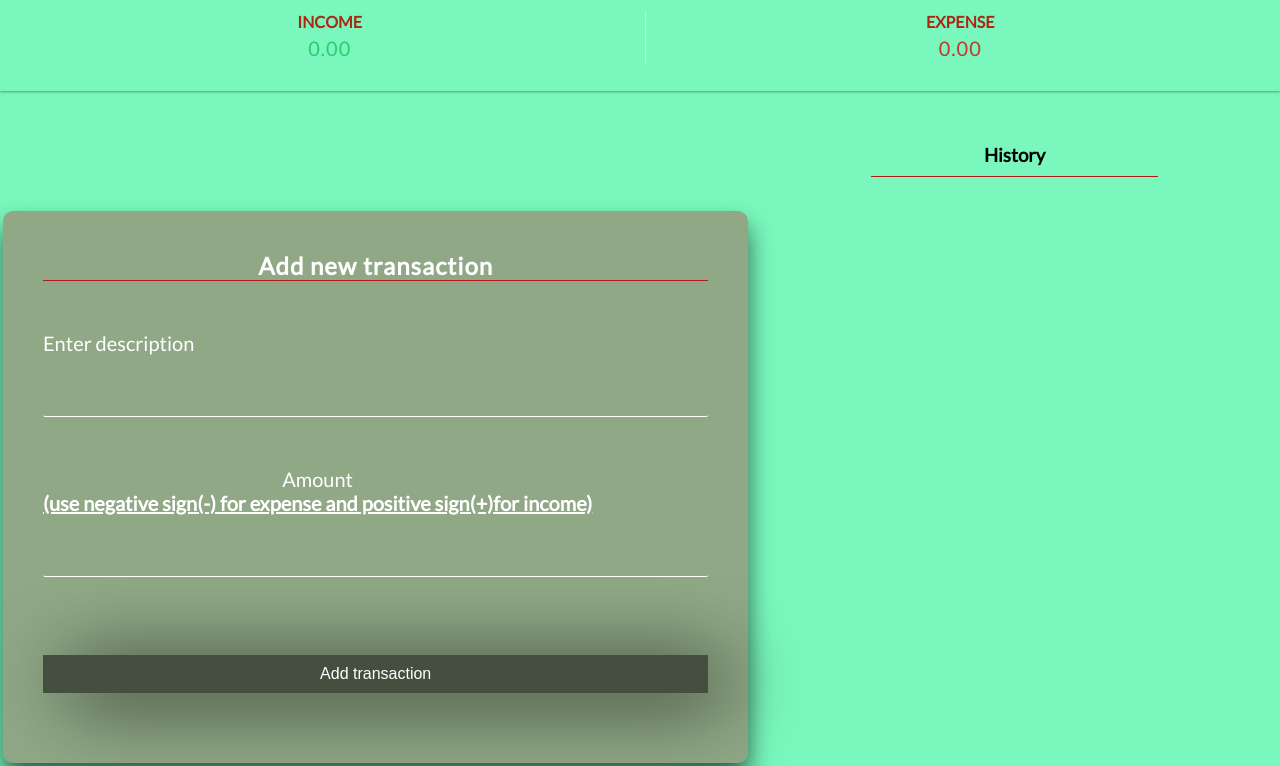
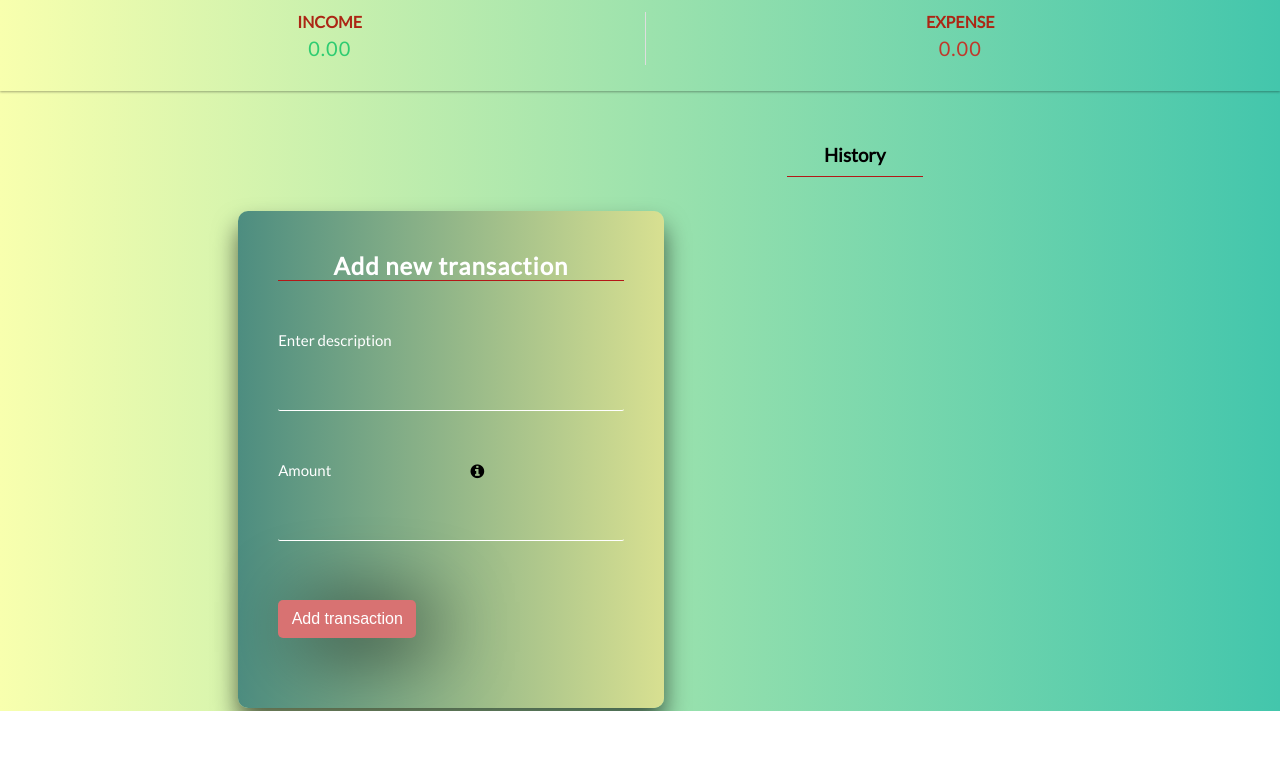
Before and after one commit to Ryzen-1/Web-Developement-projects, a plain HTML site: page ExpenseTracker/Index.html in a window 1280 px wide. Shown: the part 184-950 px from the top of the page. After the commit the page ends 895 px from the top, so only its background shows below. Drawn offline with Linux system fonts and the light colour scheme; a web font is replaced by a local one.

Commit message:
add gradient

```diff
--- a/ExpenseTracker/Index.css
+++ b/ExpenseTracker/Index.css
@@ -19,7 +19,7 @@ th, td{
 }
 
 body {
-  background-color: #79f7bc;
+  background-image: linear-gradient(to right ,#F8FFAE,#43C6AC);
   display: flex;
   flex-direction: column;
   align-items: center;
@@ -102,9 +102,13 @@ input[type='number'] {
   width: 100%;
 }
 
+
+
+
+
 .btn {
   cursor: pointer;
-  background-color: #00000086;
+  background-color: #d87272;
   box-shadow: 20px 8px 80px -4px rgb(0, 0, 0);
   color: #fff;
   border: 0;
@@ -112,9 +116,13 @@ input[type='number'] {
   font-size: 16px;
   margin: 10px 0 30px;
   padding: 10px;
-  width: 100%;
+  width: 40%;
+  border-radius: 5px;
 }
 
+.btn:hover {
+  background-color: rgb(255, 0, 0);
+} */
 .btn:focus,
 .delete-btn:focus {
   outline: 0;
@@ -169,13 +177,14 @@ input[type='number'] {
 
 .login-box {
   align-items: center;
+  text-align: center;
   justify-content: center;
   position: relative;
   margin-top: 20px;
   width: 100%;
   padding: 40px;
   transform: translate(0%, 0%);
-  background: rgba(175, 64, 64, 0.432);
+  background-image: linear-gradient(to right, #4d8d80 ,#d8e091);
   box-sizing: border-box;
   box-shadow: 0 15px 25px rgba(0,0,0,.6);
   border-radius: 10px;
@@ -210,7 +219,7 @@ input[type='number'] {
   top:0;
   left: 0;
   padding: 10px 0;
-  font-size: 20px;
+  font-size: 15px;
   color: rgb(255, 255, 255);
   pointer-events: none;
   transition: .5s;
@@ -223,3 +232,27 @@ input[type='number'] {
   color: #03e9f4;
   font-size: 12px;
 }
+
+
+.tooltip {
+  position: relative;
+  display: inline-block;
+}
+
+.tooltip .tooltiptext {
+  visibility: hidden;
+  width: 100px;
+  background-color: rgba(0, 0, 0, 0.548);
+  color: #fff;
+  text-align: center;
+  border-radius: 6px;
+  padding: 5px 0;
+
+  /* Position the tooltip */
+  position: absolute;
+  z-index: 1;
+}
+
+.tooltip:hover .tooltiptext {
+  visibility: visible;
+}
--- a/ExpenseTracker/Index.html
+++ b/ExpenseTracker/Index.html
@@ -6,6 +6,7 @@
     <meta name="viewport" content="width=device-width, initial-scale=1.0" />
     <meta http-equiv="X-UA-Compatible" content="ie=edge" />
     <link rel="stylesheet" href="Index.css" />
+    <link rel="stylesheet" href="https://maxcdn.bootstrapcdn.com/font-awesome/4.4.0/css/font-awesome.min.css">
     <link rel="stylesheet" href="https://fonts.googleapis.com/css?family=Sofia">
     <title>Expense Tracker</title>
 </head>
@@ -50,17 +51,19 @@
                                     <label>
                                         <center>Enter description</center>
                                     </label>
-                                    <br> <input id="text" type="text" name="" required="">
+                                    <input id="text" type="text" name="" required="">
 
                                 </div>
                                 <div class="user-box" class="form-control">
-                                    <label>Amount <br> <strong><u>(use negative sign(-) for expense and positive
-                                                sign(+)for income)</u></strong></label>
-                                    <br> <input type="number" id="amount" name="" required="">
+                                    <label>Amount </label>
+                                    <div class="tooltip"><i class="fa fa-info-circle"></i>
+                                        <span class="tooltiptext">use (-)sign for expense and (+) for income</span>
+                                    </div>
+                                    <input type="number" id="amount" name="" required="">
 
                                 </div>
-                                <br><br>
-                                <button class="btn">Add transaction</button>
+                                <br>
+                                <button type="submit" class="btn">Add transaction</button>
                             </form>
                         </div>
                     </td>
```
